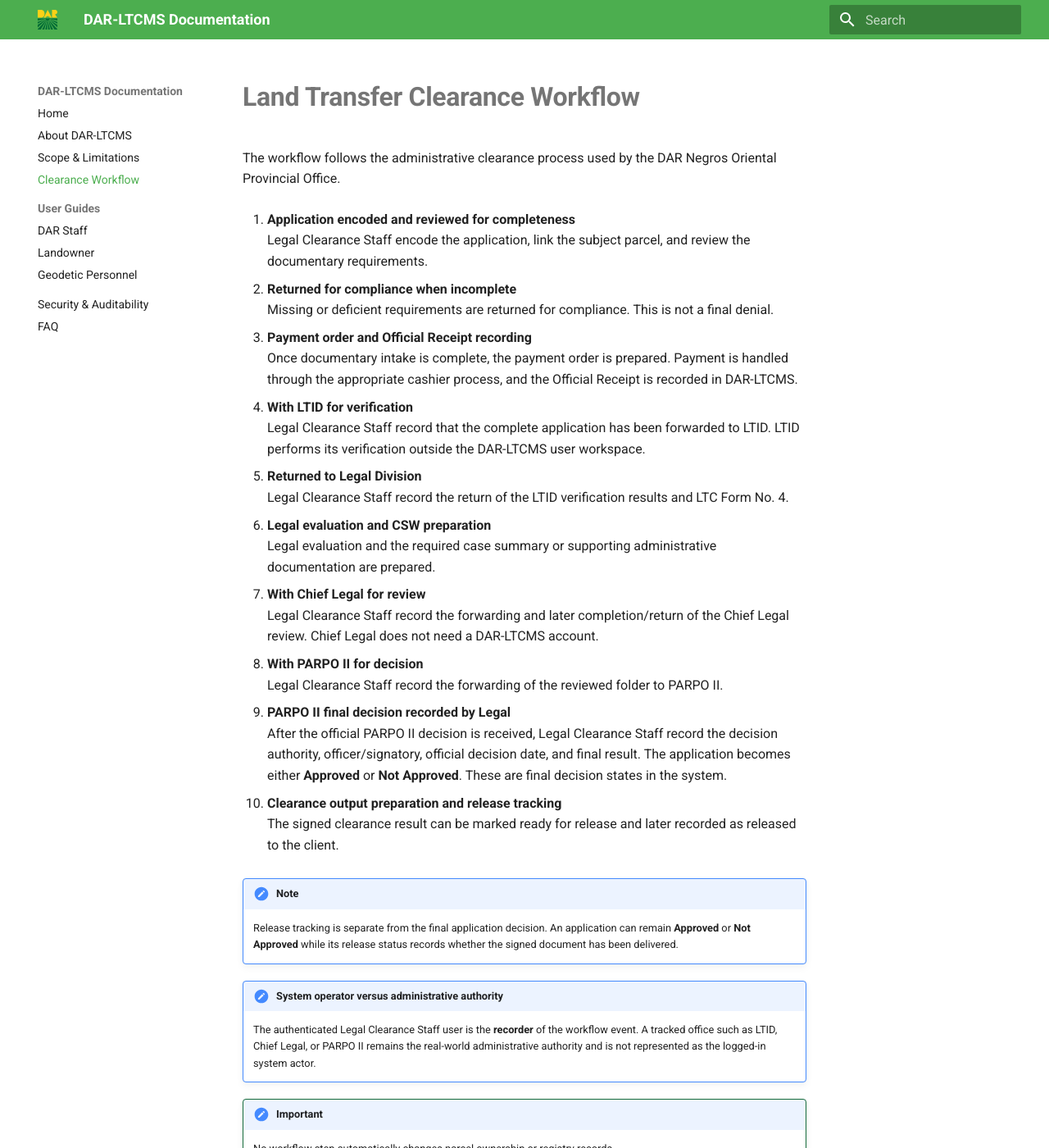
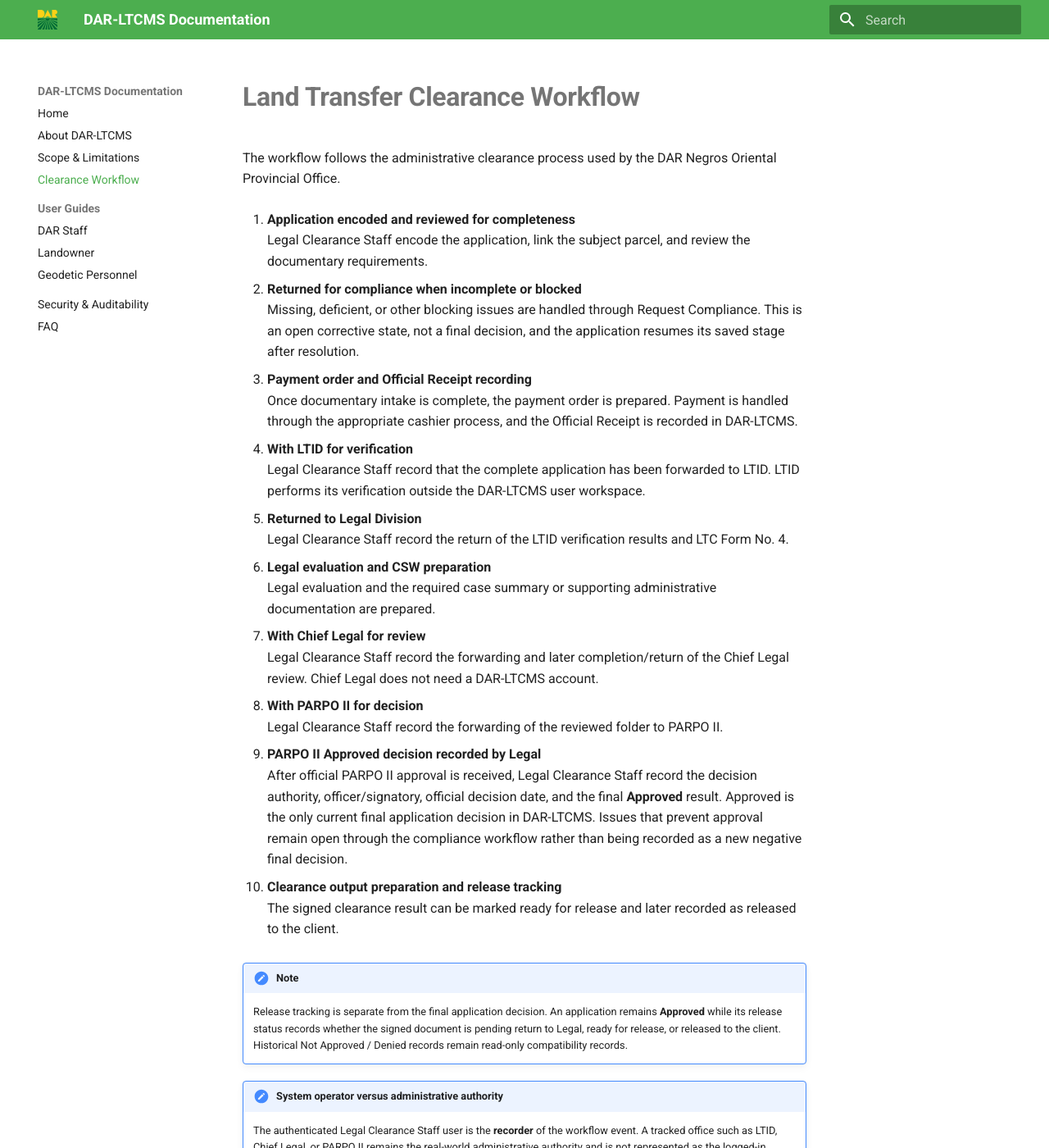
Before and after one commit to jlcuenca00/DAR-LTCMS, an MkDocs documentation site: the page built from docs-site/clearance-workflow.md, in a window 1280 px wide and 1400 px high. Shown: the whole window at 82% size. Built offline with MkDocs 1.6.1 and Material for MkDocs 9.7.7, drawn with Linux system fonts in a browser that asks for light colours.

Commit message:
Align public workflow guide with Approved-only compliance flow

```diff
--- a/docs-site/clearance-workflow.md
+++ b/docs-site/clearance-workflow.md
@@ -5,8 +5,8 @@ The workflow follows the administrative clearance process used by the DAR Negros
 1. **Application encoded and reviewed for completeness**
    Legal Clearance Staff encode the application, link the subject parcel, and review the documentary requirements.
 
-2. **Returned for compliance when incomplete**
-   Missing or deficient requirements are returned for compliance. This is not a final denial.
+2. **Returned for compliance when incomplete or blocked**
+   Missing, deficient, or other blocking issues are handled through Request Compliance. This is an open corrective state, not a final decision, and the application resumes its saved stage after resolution.
 
 3. **Payment order and Official Receipt recording**
    Once documentary intake is complete, the payment order is prepared. Payment is handled through the appropriate cashier process, and the Official Receipt is recorded in DAR-LTCMS.
@@ -26,14 +26,14 @@ The workflow follows the administrative clearance process used by the DAR Negros
 8. **With PARPO II for decision**
    Legal Clearance Staff record the forwarding of the reviewed folder to PARPO II.
 
-9. **PARPO II final decision recorded by Legal**
-   After the official PARPO II decision is received, Legal Clearance Staff record the decision authority, officer/signatory, official decision date, and final result. The application becomes either **Approved** or **Not Approved**. These are final decision states in the system.
+9. **PARPO II Approved decision recorded by Legal**
+   After official PARPO II approval is received, Legal Clearance Staff record the decision authority, officer/signatory, official decision date, and the final **Approved** result. Approved is the only current final application decision in DAR-LTCMS. Issues that prevent approval remain open through the compliance workflow rather than being recorded as a new negative final decision.
 
 10. **Clearance output preparation and release tracking**
     The signed clearance result can be marked ready for release and later recorded as released to the client.
 
 !!! note
-    Release tracking is separate from the final application decision. An application can remain **Approved** or **Not Approved** while its release status records whether the signed document has been delivered.
+    Release tracking is separate from the final application decision. An application remains **Approved** while its release status records whether the signed document is pending return to Legal, ready for release, or released to the client. Historical Not Approved / Denied records remain read-only compatibility records.
 
 !!! note "System operator versus administrative authority"
     The authenticated Legal Clearance Staff user is the **recorder** of the workflow event. A tracked office such as LTID, Chief Legal, or PARPO II remains the real-world administrative authority and is not represented as the logged-in system actor.
```
